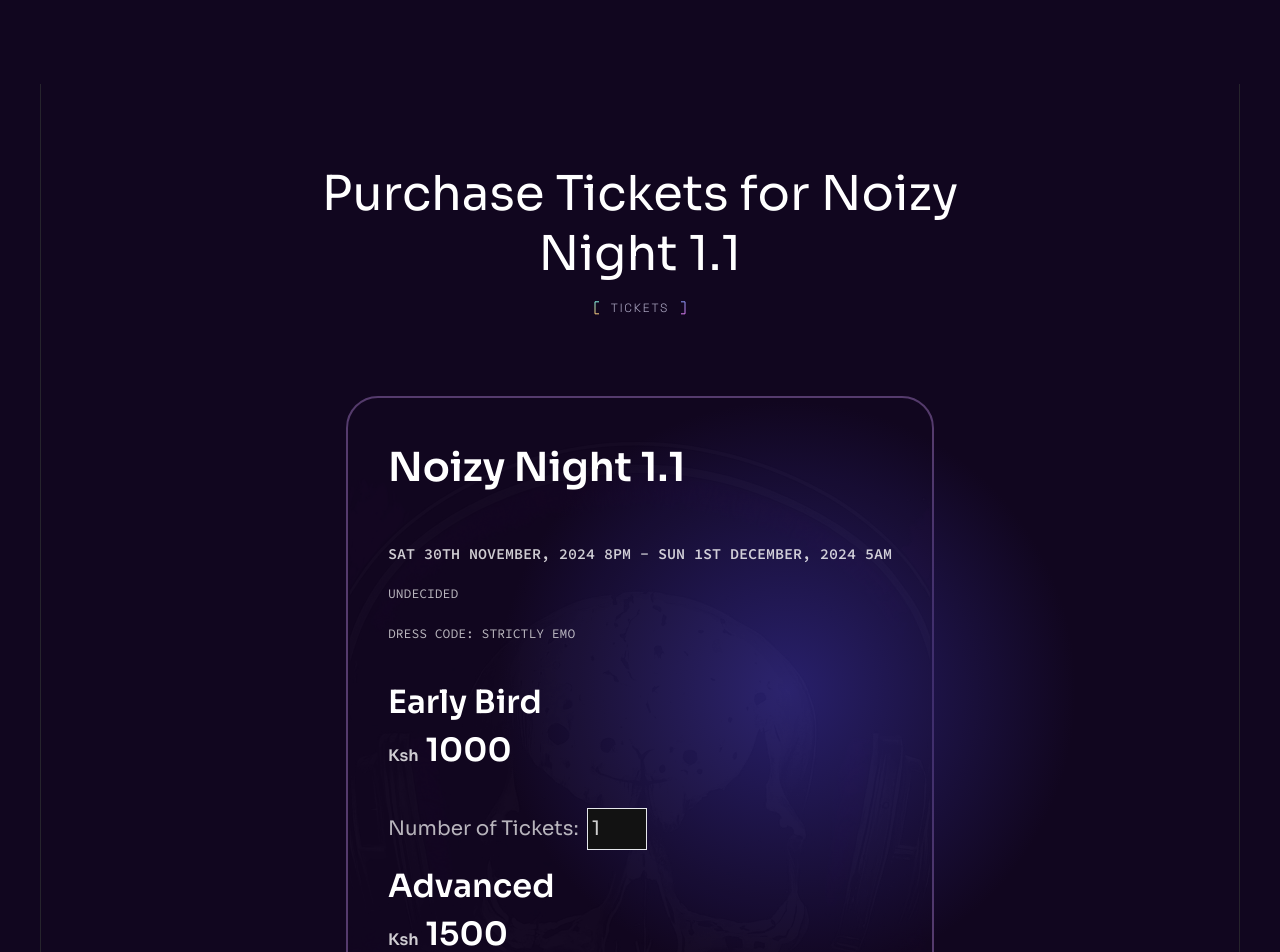
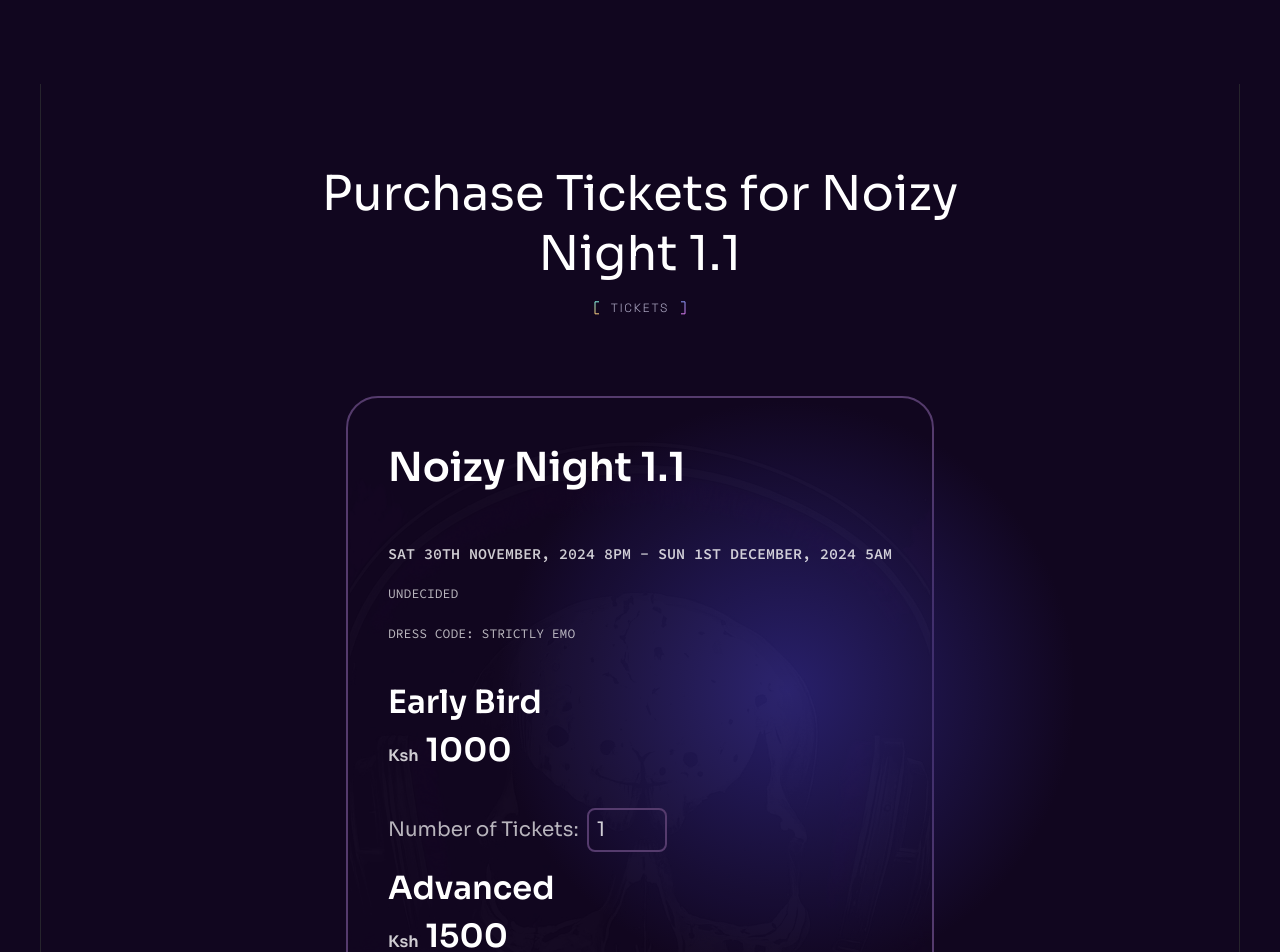
Before and after one commit to jeffRnR/noizy, a React (Vite) app: page /purchase/0 in a window 1280 px wide. Shown: the top 952 px of the page. Built offline with nearby package versions, Linux system fonts and the light colour scheme.

Commit message:
input ui

```diff
--- a/src/pages/TicketPurchase.jsx
+++ b/src/pages/TicketPurchase.jsx
@@ -56,7 +56,7 @@ const TicketPurchase = () => {
             >
               <div
                 className="relative z-2 flex flex-col min-h-[25rem]
-                p-[2.4rem] pointer-events-none justify-start "
+                p-[2.4rem] justify-start "
               >
                 <h5 className="h3 mb-10 font-bold font-sans">{event.title}</h5>
                 <p
@@ -96,6 +96,7 @@ const TicketPurchase = () => {
                         {ticketsLeft > 0 ? (
                           <div>
                             {/* <p>Tickets Left: {ticketsLeft}</p> */}
+
                             <label className="body-1 text-n-1/70">
                               Number of Tickets:
                               <input
@@ -103,7 +104,7 @@ const TicketPurchase = () => {
                                 min="1"
                                 max={ticket.max}
                                 defaultValue="1"
-                                className="ml-2 border p-1 text-n-1/80"
+                                className="ml-2 border-2 border-color-7 py-1 min-w-[5rem] px-2 text-n-1/80  bg-transparent rounded-lg transition-transform"
                               />
                             </label>
                           </div>
```
